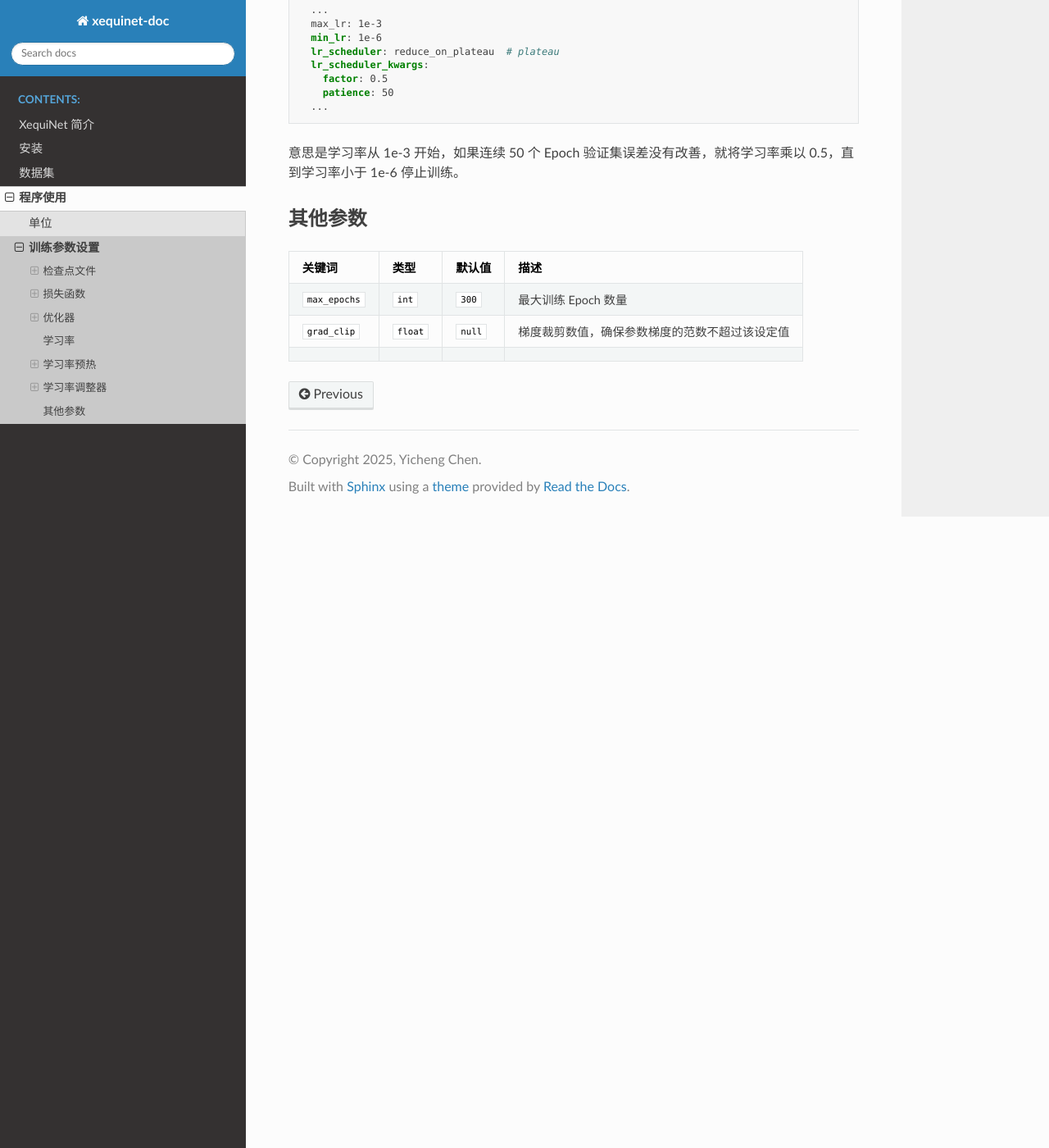
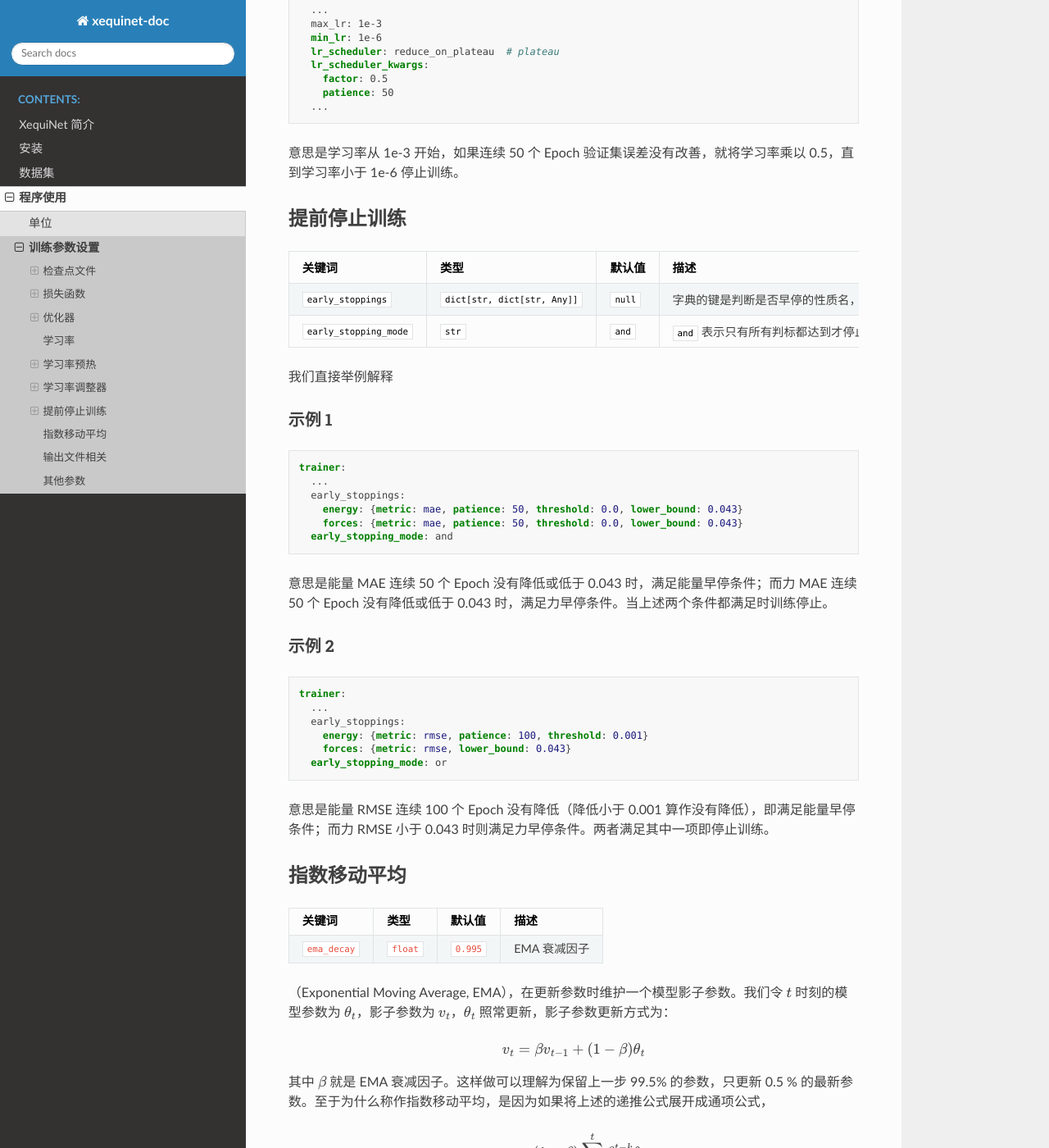
Before and after one commit to X1X1010/XequiNetDoc, a Sphinx documentation site: the page built from source/usage/trainer_cfg.md, in a window 1280 px wide and 1400 px high, scrolled down 6962 px. Shown: the whole window at 82% size. Built offline with Sphinx 7.4.7 and the Read the Docs theme 3.1.0, drawn with Linux system fonts in a browser that asks for light colours; formulas are drawn with MathJax 3; some of the changed text lies outside the part shown.

Commit message:
complete trainer_cfg

````diff
--- a/source/usage/trainer_cfg.md
+++ b/source/usage/trainer_cfg.md
@@ -229,6 +229,72 @@ trainer:
   ```
 意思是学习率从 1e-3 开始，如果连续 50 个 Epoch 验证集误差没有改善，就将学习率乘以 0.5，直到学习率小于 1e-6 停止训练。
 
+## 提前停止训练
+
+| 关键词 | 类型 | 默认值 | 描述 |
+| - | - | - | - |
+| `early_stoppings` | `dict[str, dict[str, Any]]` | `null` | 字典的键是判断是否早停的性质名，值是另一个字典，用于设置早停的参数，可以设置复数个早停判断标准 |
+| `early_stopping_mode` | `str` | `and` | `and` 表示只有所有判标都达到才停止，`or` 代表只要有判标达到就停止 |
+
+我们直接举例解释
+
+### 示例 1
+
+```yaml
+trainer:
+  ...
+  early_stoppings:
+    energy: {metric: mae, patience: 50, threshold: 0.0, lower_bound: 0.043}
+    forces: {metric: mae, patience: 50, threshold: 0.0, lower_bound: 0.043}
+  early_stopping_mode: and
+```
+
+意思是能量 MAE 连续 50 个 Epoch 没有降低或低于 0.043 时，满足能量早停条件；而力 MAE 连续 50 个 Epoch 没有降低或低于 0.043 时，满足力早停条件。当上述两个条件都满足时训练停止。
+
+### 示例 2
+
+```yaml
+trainer:
+  ...
+  early_stoppings:
+    energy: {metric: rmse, patience: 100, threshold: 0.001}
+    forces: {metric: rmse, lower_bound: 0.043}
+  early_stopping_mode: or
+```
+
+意思是能量 RMSE 连续 100 个 Epoch 没有降低（降低小于 0.001 算作没有降低），即满足能量早停条件；而力 RMSE 小于 0.043 时则满足力早停条件。两者满足其中一项即停止训练。
+
+## 指数移动平均
+| 关键词 | 类型 | 默认值 | 描述 |
+| - | - | - | - |
+| `ema_decay` | `float` | `0.995` | EMA 衰减因子 |
+
+（Exponential Moving Average, EMA），在更新参数时维护一个模型影子参数。我们令 $t$ 时刻的模型参数为 $\theta_t$，影子参数为 $v_t$，$\theta_t$ 照常更新，影子参数更新方式为：
+
+$$
+    v_t = \beta v_{t-1} + \left( 1 - \beta \right) \theta_t
+$$
+
+其中 $\beta$ 就是 EMA 衰减因子。这样做可以理解为保留上一步 99.5% 的参数，只更新 0.5 % 的最新参数。至于为什么称作指数移动平均，是因为如果将上述的递推公式展开成通项公式，
+
+$$
+    v_t = \left( 1 - \beta \right) \sum_0^t \beta^{t-k} \theta_k
+$$
+
+通向公式可以看作一个级数求和，每一项的权重为 $\left( 1 - \beta \right)\beta^{t-k}$，是一个指数函数，因此称为指数平均移动。
+
+## 输出文件相关
+| 关键词 | 类型 | 默认值 | 描述 |
+| - | - | - | - |
+| `save_dir` | `str` | `./` | 保存 Checkpoint 文件、Loss 文件的路径 |
+| `best_k` | `int` | `1` | 保存最好的 k 个 Checkpoint 文件 |
+| `log_file` | `str` | `loss.log` | 记录误差的文件的名字 |
+| `log_steps` | `int` | `50` | 每多少步记录一次 |
+| `log_epochs` | `int` | `1` | 每多少轮记录一次 |
+
+这里要注意的是 `best_k` 会保存最好的 k 个检查点文件，会以 0 - (k-1) 为后缀记录。
+
+比如设置 `best_k` 为 3 时，会保存 `run_name_0.pt`、`run_name_1.pt` 和 `run_name_2.pt`这三个文件，但是要注意的是实际实现上使用一个大根堆实现的，所以这三个文件是没有大小顺序的，按照道理正常结束的训练会告诉你最好的是哪一个。
 
 ## 其他参数
 
@@ -236,4 +302,5 @@ trainer:
 | - | - | - | - |
 | `max_epochs` | `int` | `300` | 最大训练 Epoch 数量 |
 | `grad_clip` | `float` | `null` | 梯度裁剪数值，确保参数梯度的范数不超过该设定值 |
-|
+| `seed` | `int` | `null` | 随机数种子 |
+| `num_workers` | `int` | 0 | 用于载入和预处理数据使用的额外 CPU 进程数 |
````
